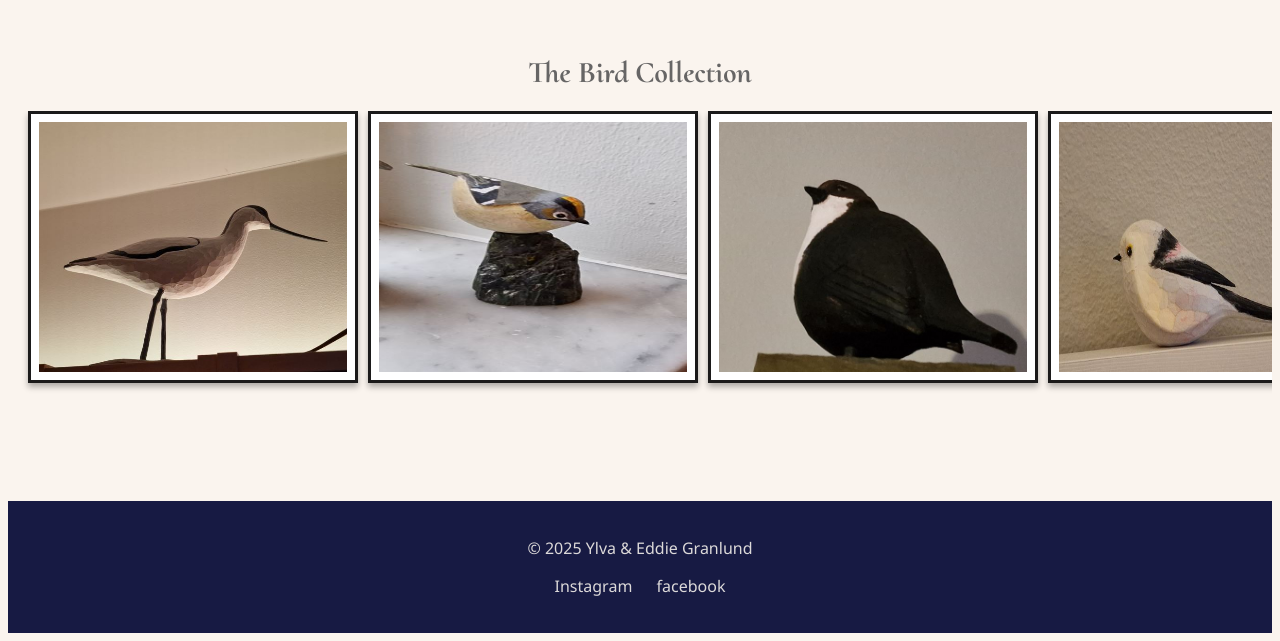
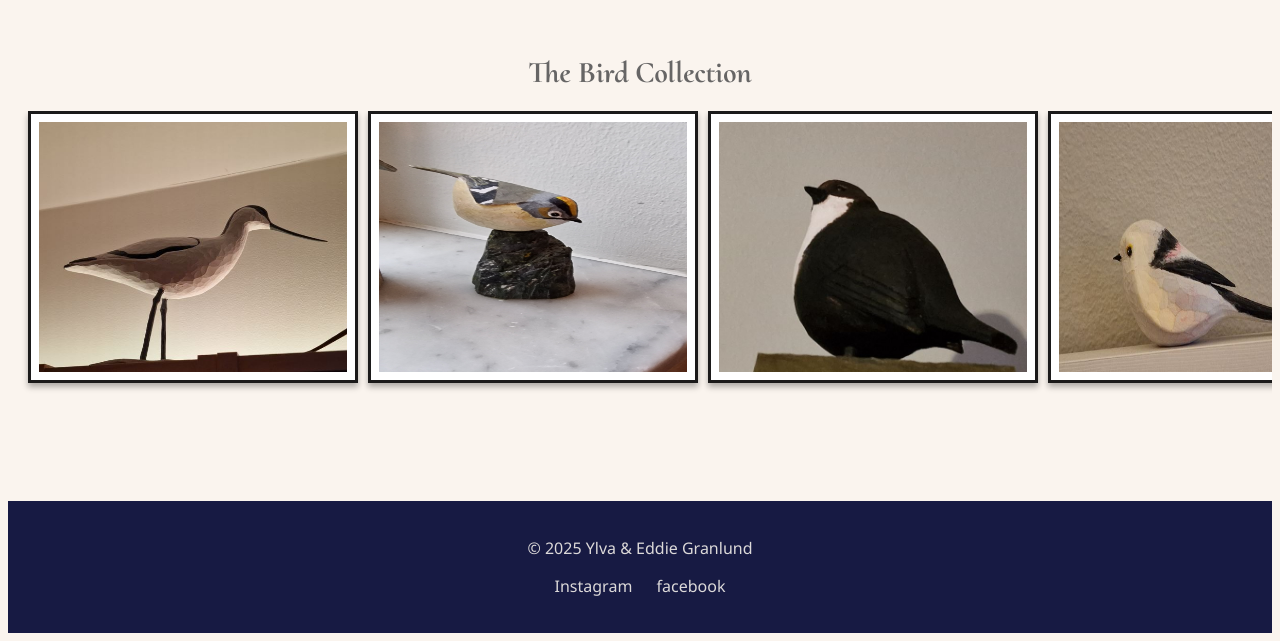
Before and after one commit to Gayand-soul/Shetland, a plain HTML site: page Workshop.html in a window 1280 px wide. Shown: the part 3685-4326 px from the top of the page. Drawn offline with nearby package versions, Linux system fonts and the light colour scheme; files whose address does not match are found by name.

Commit message:
workshop får ny fågelbild

```diff
--- a/Workshop.html
+++ b/Workshop.html
@@ -170,7 +170,7 @@
     <div class="slideshow-title">The Bird Collection</div>
     <div class="slideshow-container"> <!--= slideshow-books = SLIDE SHOW-->
         <img src="images/StandBird1.JPG" alt="Bird 1">
-        <img src="images/YlvasBird1.JPG" alt="Bird 2">
+        <img src="images/ylvasBird.jpg" alt="Bird 2">
         <img src="images/blackbird1.JPG" alt="Bird 3">
         <img src="images/vitBird1.JPG" alt="Bird 4">
         <img src="images/Seagulfly1.JPG" alt="Bird 5">
```
Also changed, not shown: Workshop_SV.html (+1 -1 lines).
